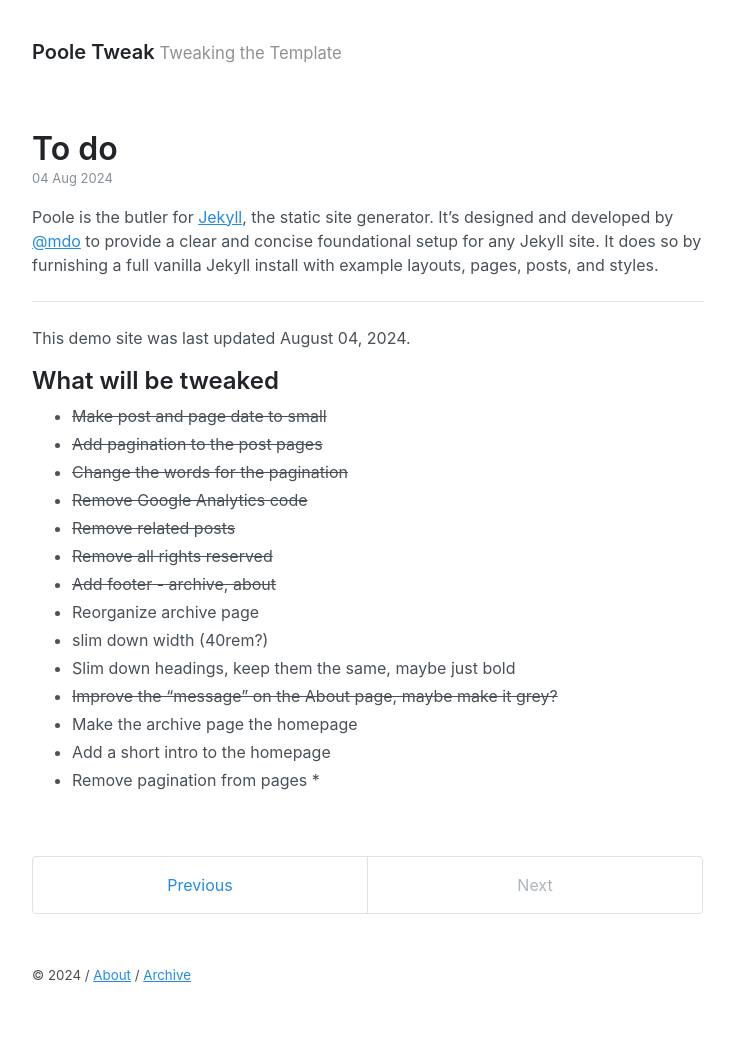
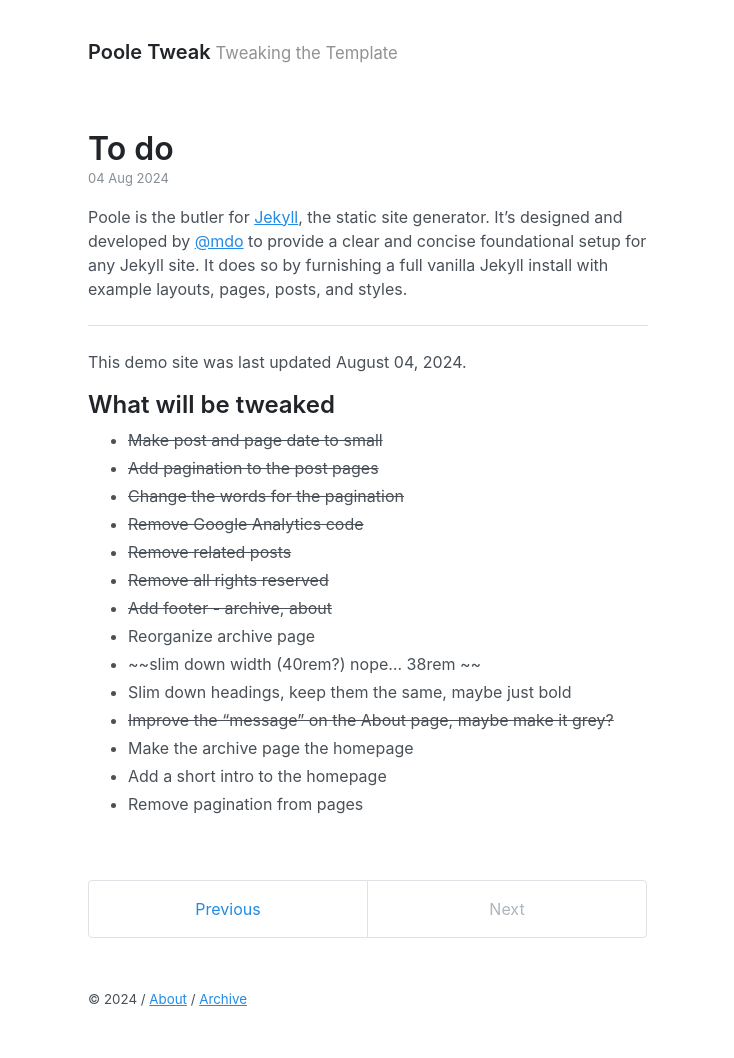
Before and after one commit to akmolteni/gp, a Jekyll site: the page built from _posts/2024-08-04-todo.md, in a window 1280 px wide. Shown: the whole page, without its empty margins (272-1006 px from the left). Built offline with Jekyll 4.4.1, drawn with Linux system fonts in a browser that asks for light colours; before the commit the page ends 1034 px from its top, so only the background shows below that.

Commit message:
Narrowed the width

```diff
--- a/_posts/2024-08-04-todo.md
+++ b/_posts/2024-08-04-todo.md
@@ -20,10 +20,9 @@ This demo site was last updated {{ site.time | date: "%B %d, %Y" }}.
 * ~~Remove all rights reserved~~
 * ~~Add footer - archive, about~~
 * Reorganize archive page
-* slim down width (40rem?)
+* ~~slim down width (40rem?) nope... 38rem ~~
 * Slim down headings, keep them the same, maybe just bold
 * ~~Improve the "message" on the About page, maybe make it grey?~~
 * Make the archive page the homepage
 * Add a short intro to the homepage
 * Remove pagination from pages
-*
--- a/_sass/_layout.scss
+++ b/_sass/_layout.scss
@@ -3,7 +3,7 @@
 // Styles for managing the structural hierarchy of the site.
 
 .container {
-  max-width: 45rem;
+  max-width: 38rem;
   padding-left: var(--spacer-2);
   padding-right: var(--spacer-2);
   margin-left:  auto;
```
